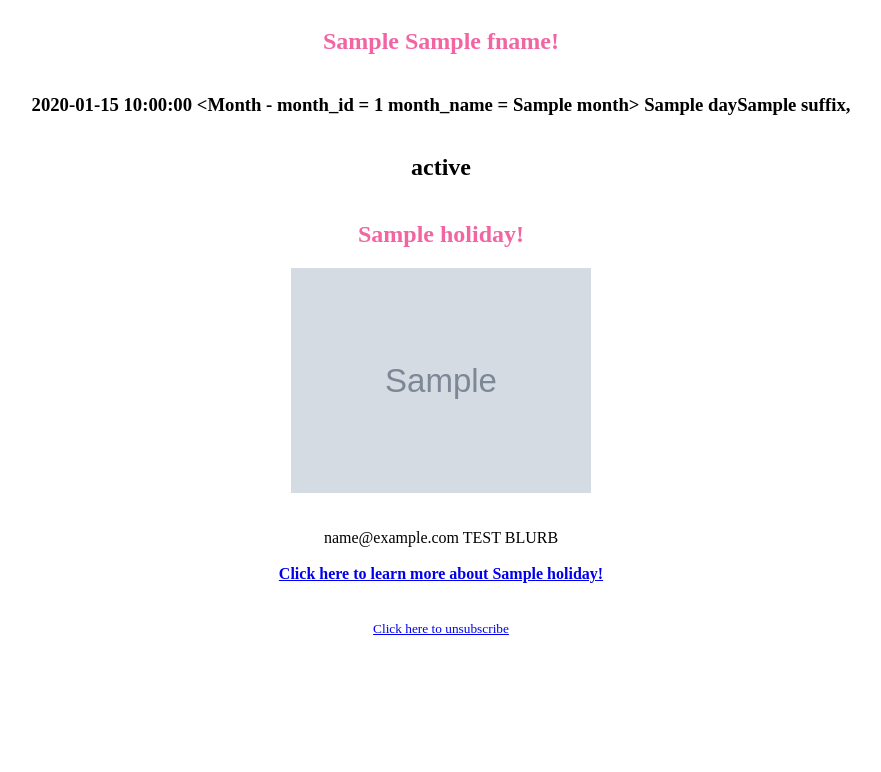
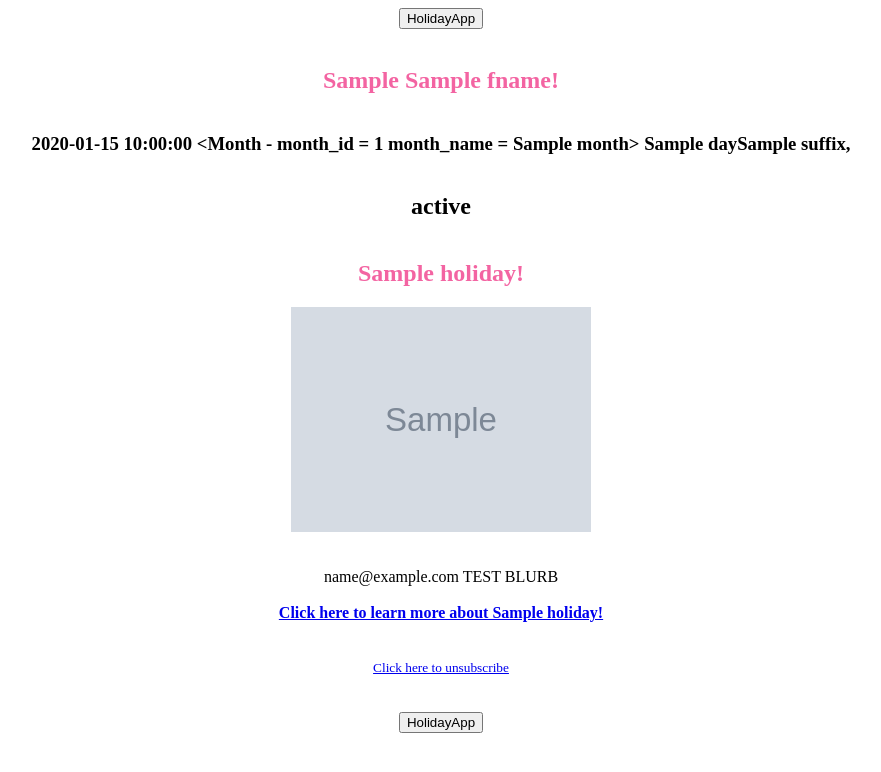
Before and after one commit to leah-ewing/HolidayHub, a Flask app: template templates/email-templates/daily-holiday-email.html in a window 1280 px wide. Shown: the top 772 px of the page, without its empty margins (199-1080 px from the left). Run offline with Flask 3, Linux system fonts and the light colour scheme; tables that the repository leaves empty hold one stand-in row (values such as "Sample post"); the template is opened without the code that fills it: values that come from a table or form of the project are taken from there, most other values are stand-ins (such as "Sample title", 1, 10 or a date in 2020); grey boxes marked "Sample" are stand-in pictures.

Commit message:
add homepage buttons to email template

```diff
--- a/templates/email-templates/daily-holiday-email.html
+++ b/templates/email-templates/daily-holiday-email.html
@@ -20,6 +20,14 @@
 <body>
     {% block body %}
     <div id="email-body">
+        <a href="/">
+            <button>
+                HolidayApp
+            </button>
+        </a>
+
+        <br>
+
         <font color=#f364a2>
             <h2>{{random_salutation}} {{fname}}!</h2>
         </font>
@@ -54,6 +62,14 @@
         <a href="/unsubscribe/{{email}}">
             <small>Click here to unsubscribe</small>
         </a>
+
+        <br><br>
+
+        <a href="/">
+            <button>
+                HolidayApp
+            </button>
+        </a>
     </div>
 
     {% endblock %}
```
